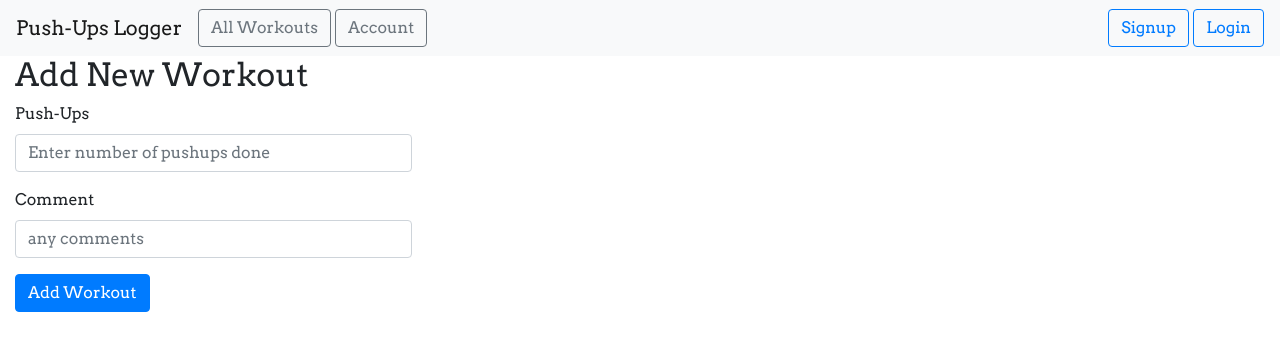
After one commit to stepanusimnl/flask-pushup-logger, a Python web app: template templates/create_workout.html in a window 1280 px wide. The commit adds this page. Shown: the top 351 px of the page. Run offline with Jinja, Linux system fonts and the light colour scheme; the template is opened without the code that fills it, so the values that code supplies are empty; some libraries are stand-ins or nearby versions.

Commit message:
create and read workouts

```diff
--- a/templates/base.html
+++ b/templates/base.html
@@ -28,7 +28,7 @@
       <div class="collapse navbar-collapse" id="navbarSupportedContent">
         <ul class="navbar-nav mr-auto">
           <li class="nav-item">
-            <a href="{{url_for('main.index')}}" class="btn btn-outline-secondary" role="button">All Workouts</a>
+            <a href="{{url_for('main.user_workouts')}}" class="btn btn-outline-secondary" role="button">All Workouts</a>
           </li>
           <li class="nav-item">
             <a href="{{ url_for('main.profile') }}" class="btn btn-outline-secondary" role="button" style="margin-left: 4px">Account</a>
@@ -36,7 +36,7 @@
         </ul>
         <form class="form-inline my-2 my-lg-0">
           {% if current_user.is_authenticated %}
-          <a href="#" class="btn btn-outline-primary" role="button">Add New Workout</a>
+          <a href="{{url_for('main.new_workout')}}" class="btn btn-outline-primary" role="button">Add New Workout</a>
           {% endif %}
           {% if not current_user.is_authenticated %}
           <a href="{{ url_for('auth.signup') }}" class="btn btn-outline-primary" role="button">Signup</a>
--- /dev/null
+++ b/templates/create_workout.html
@@ -0,0 +1,40 @@
+{% extends "base.html" %} {% block head %} {{ super() }}
+<link
+  rel="stylesheet"
+  href="{{ url_for('static', filename= 'extended_beauty.css') }}"
+/>
+{% endblock %} {% block content %}
+<div class="col-md-4 col-md-offset-4">
+  <form method="POST" action="/new">
+    <h2>Add New Workout</h2>
+    {% with messages = get_flashed_messages() %} {% if messages %}
+    <div class="notification is-danger">
+      {{ messages[0] }}
+    </div>
+    {% endif %} {% endwith %}
+    <div class="form-group">
+      <label for="pushup">Push-Ups</label>
+      <input
+        type="number"
+        class="form-control"
+        id="pushups"
+        name="pushups"
+        aria-describedby="pushupHelp"
+        placeholder="Enter number of pushups done"
+      />
+    </div>
+    <div class="form-group">
+      <label for="comment">Comment</label>
+      <input
+        type="text"
+        class="form-control"
+        id="comment"
+        name="comment"
+        aria-describedby="pushupHelp"
+        placeholder="any comments"
+      />
+    </div>
+    <button type="submit" class="btn btn-primary">Add Workout</button>
+  </form>
+</div>
+{% endblock %}
```
Also changed, not shown: main.py (+29 -1 lines), models.py (+12 -0 lines), templates/all_workouts.html (added, +48 -0 lines).
